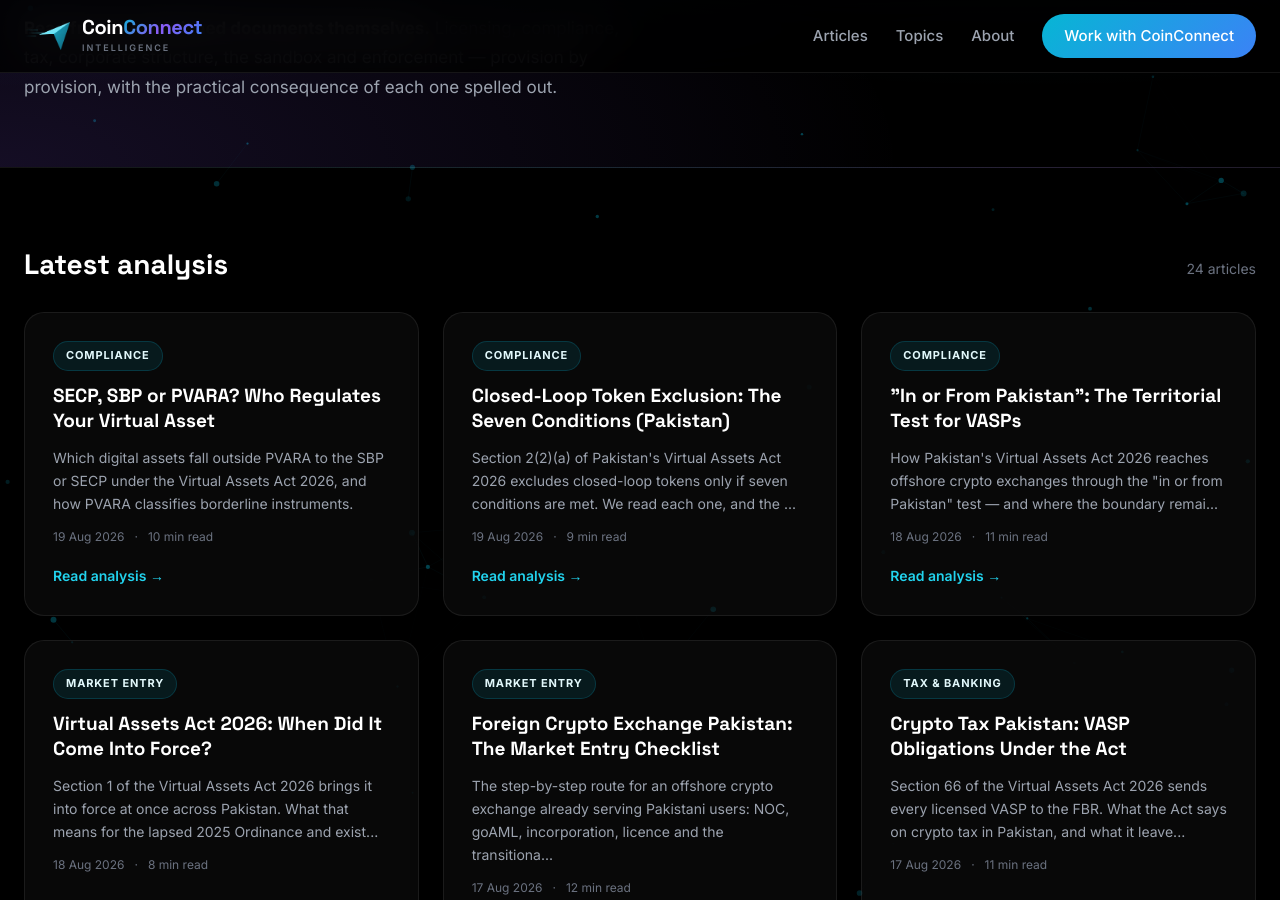
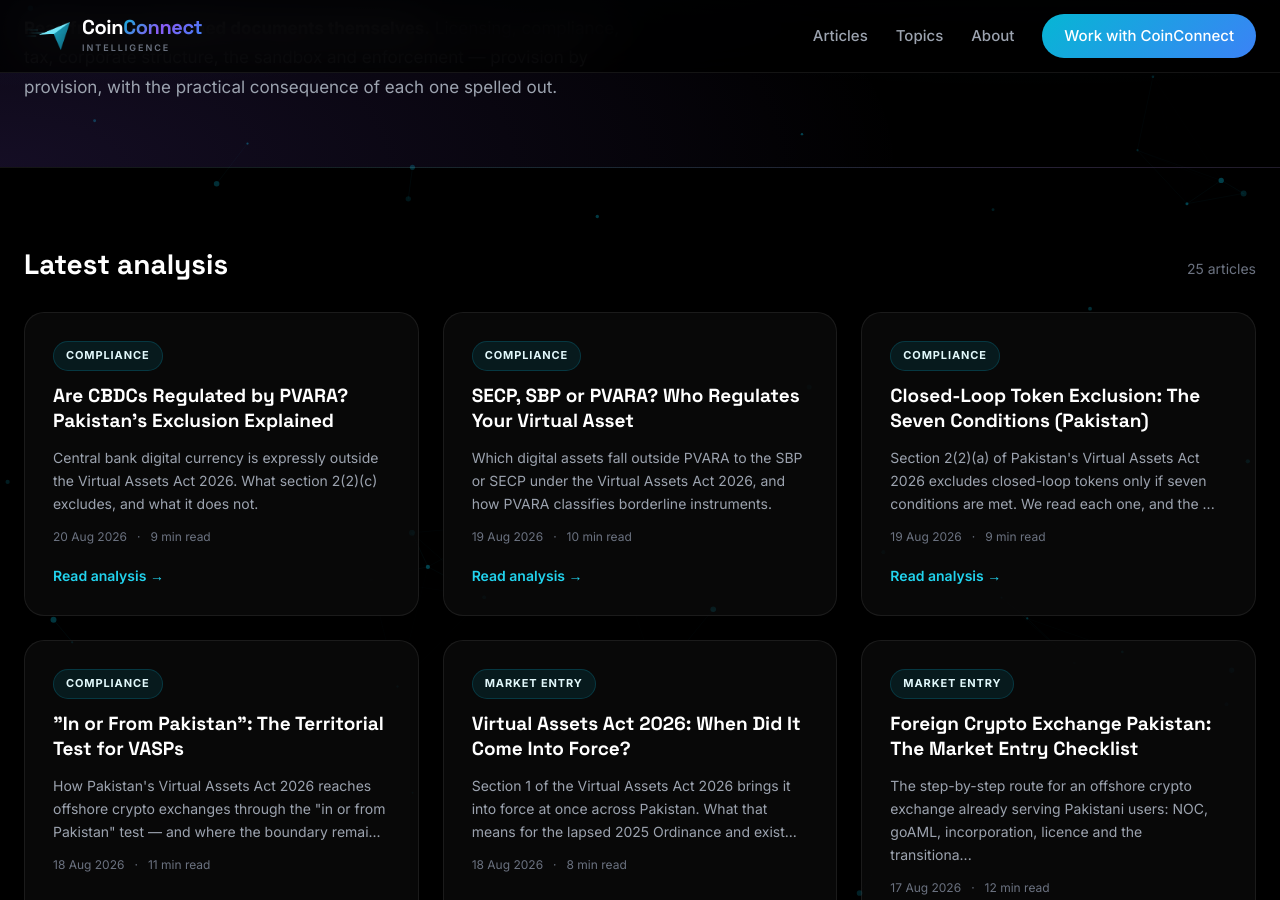
Before and after one commit to coinconnect-pk/coinconnect-pk.github.io, a Jekyll site: the page built from index.html, in a window 1280 px wide and 900 px high, scrolled down 447 px. Built offline with Jekyll 4.4.1, drawn with Linux system fonts in a browser that asks for light colours; part of the change alters nothing that is shown.

Commit message:
Publish article for 2026-08-20

```diff
--- a/_data/linkmap.yml
+++ b/_data/linkmap.yml
@@ -310,3 +310,6 @@ blog:
   - url: "https://blog.coinconnect.site/secp-sbp-or-pvara-who-regulates-your-virtual-asset/"
     title: "SECP, SBP or PVARA? Who Regulates Your Virtual Asset"
     topics: [secp, sbp, pvara, regulates, your, virtual, asset, compliance]
+  - url: "https://blog.coinconnect.site/are-cbdcs-regulated-by-pvara-pakistans-exclusion-explained/"
+    title: "Are CBDCs Regulated by PVARA? Pakistan's Exclusion Explained"
+    topics: [cbdcs, regulated, pvara, exclusion, explained, compliance]
--- a/_data/published-log.csv
+++ b/_data/published-log.csv
@@ -23,3 +23,4 @@ date,source,title,words
 2026-08-18,queue,"\'In or From Pakistan\': The Territorial Test for VASPs",2312
 2026-08-19,queue,"Closed-Loop Token Exclusion: The Seven Conditions (Pakistan)",1879
 2026-08-19,queue,"SECP, SBP or PVARA? Who Regulates Your Virtual Asset",2167
+2026-08-20,queue,"Are CBDCs Regulated by PVARA? Pakistan's Exclusion Explained",1874
--- a/_queue/025-are-cbdcs-regulated-by-pvara-pakistans-exclusion-explained.md
+++ b/_posts/2026-08-20-are-cbdcs-regulated-by-pvara-pakistans-exclusion-explained.md
@@ -1,7 +1,7 @@
 ---
 layout: post
 title: "Are CBDCs Regulated by PVARA? Pakistan's Exclusion Explained"
-date: 2026-01-01 09:00:00 +0500
+date: 2026-08-20 08:34:43 +0500
 categories: [Compliance]
 author: "Malik Abbas"
 description: "Central bank digital currency is expressly outside the Virtual Assets Act 2026. What section 2(2)(c) excludes, and what it does not."
@@ -94,11 +94,3 @@ Firms working through pre-licence obligations should note that the NOC Regulatio
 This analysis was prepared by the CoinConnect research desk from the Virtual Assets Act, 2026 as passed by the National Assembly (including Schedule I) and the PVARA No Objection Certificate Regulations 2025, read as published. Where practice is not yet settled or guidance has not been issued, that is stated above.
 
 Regulatory positions change and specific requirements should be verified against the current position published by the relevant authority before you act on them. This is information and analysis, not legal advice, and it does not create an advisory relationship. Take professional advice on your own circumstances.
-
-## Flags for Malik
-
-1. **The section 3(1)(xxxi) carve-back is a genuine ambiguity.** The definition of Virtual Asset excludes fiat "except where represented, issued, or transferred using distributed ledger technology". Read literally, a DLT-based CBDC re-enters the definition. I have argued that s.2(2)(c) (a scope provision) governs over s.3(1)(xxxi) (a definition), but this is my reading and I have flagged it as unresolved rather than asserted it. Please sanity-check — if you disagree, the section can be softened further.
-2. **Source note called for s.3(1)(xxi)** — that is the "Official or Fiat Currency" definition. I used it in the comparison table for the legal tender point. The substantive Virtual Asset definition carve-out is at s.3(1)(xxxi), which I have cited as such. Confirm my numbering matches your copy.
-3. **Tokenised deposits are genuinely not addressed** in the Act. I routed them through s.2(2)(b) as the most plausible exclusion but flagged the s.9(1)(f) classification risk. If you have a firmer house view, worth adding.
-4. **The Act vs the Ordinance.** The Sandbox Guidelines and NOC Regulations both reference the Virtual Assets Ordinance 2025 and its section numbering (e.g. sandbox at Ordinance s.42–45), whereas the Act puts the sandbox at s.35. I have cited the Act throughout for statutory provisions and only cited the NOC Regulations by their own regulation numbers. Section 74 (savings) supports this, but the guideline documents will need reissuing against Act numbering at some point — possible future article.
-5. No PVARA guidance appears in our sources on CBDC pilots or on whether SBP has announced a digital rupee. I have deliberately not asserted anything about SBP's plans or timeline.
```
